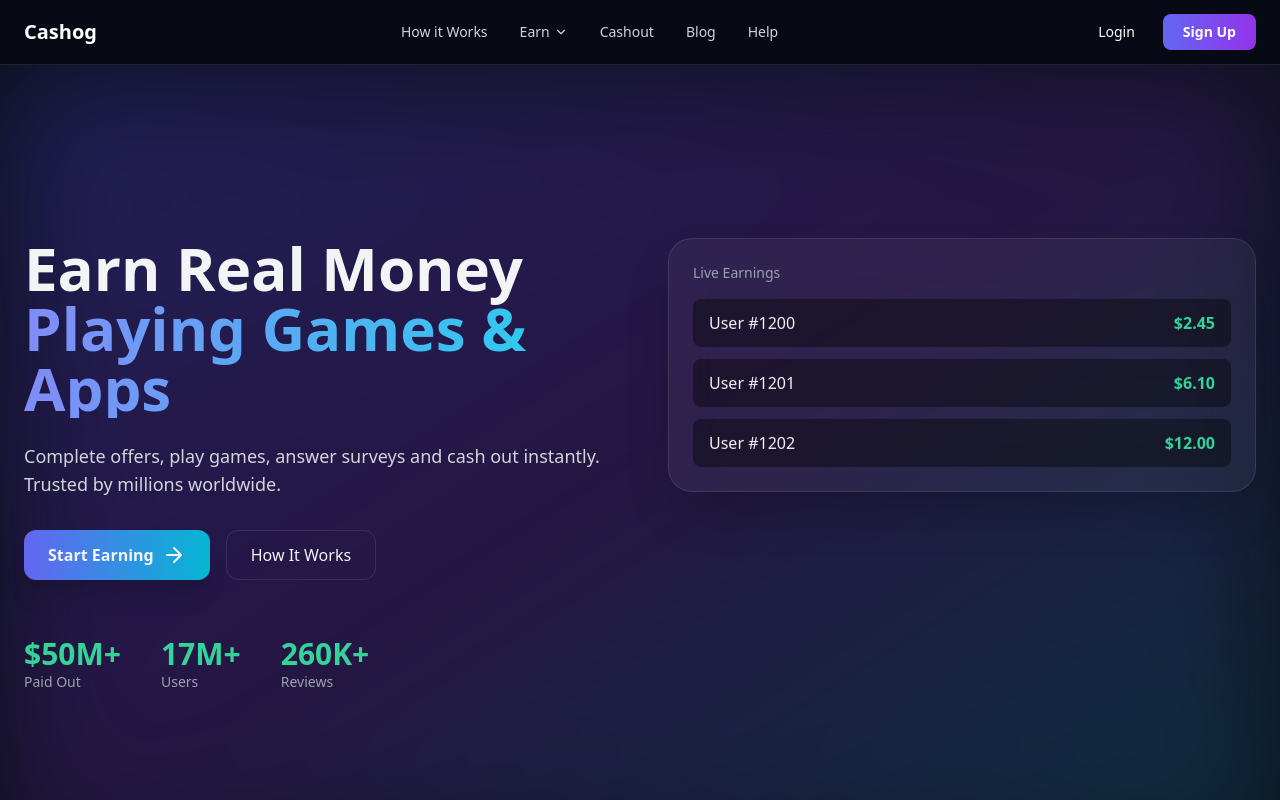
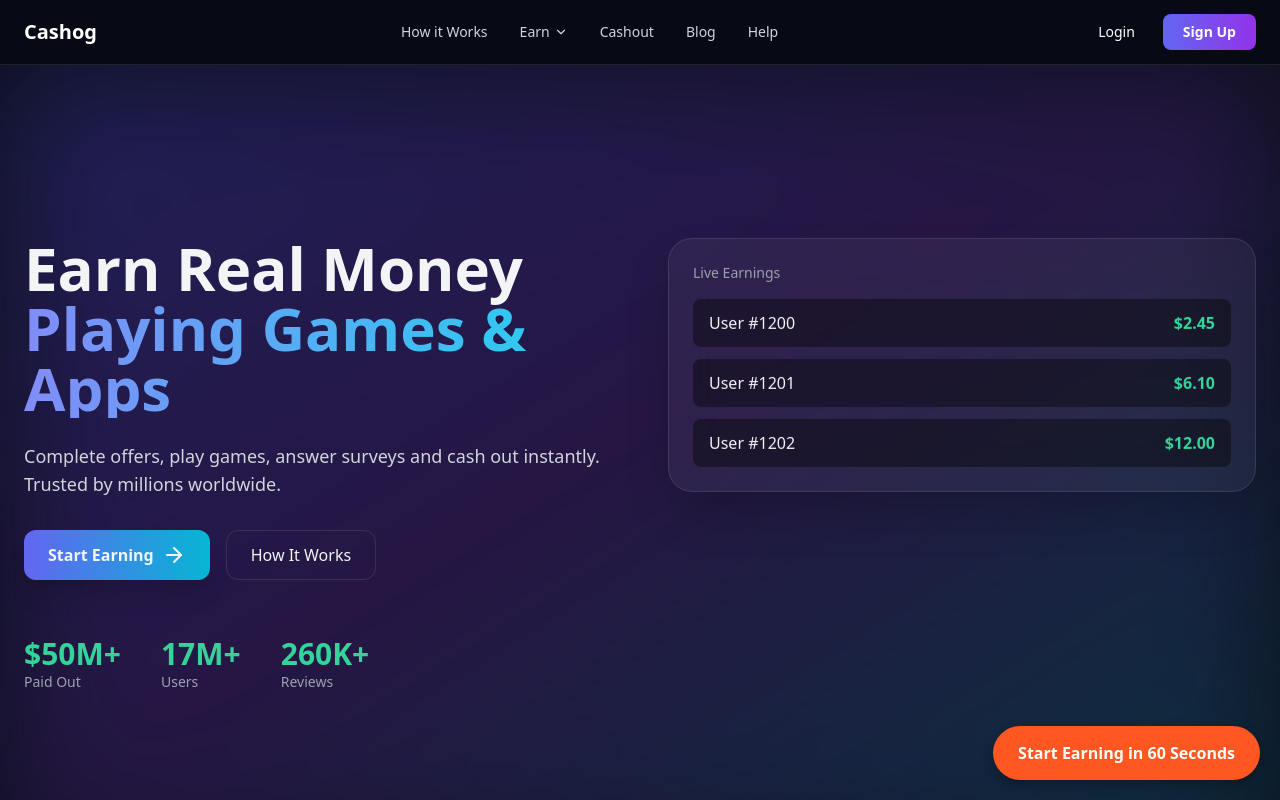
Before and after one commit to tool63/cashin, a Next.js app: page / in a window 1280 px wide. Shown: the top 800 px of the page. Built offline with nearby package versions, Linux system fonts and the light colour scheme.

Commit message:
Update layout.tsx

```diff
--- a/app/layout.tsx
+++ b/app/layout.tsx
@@ -1,11 +1,12 @@
-import '../styles/globals.css'
-import Header from '../components/Header'
-import Footer from '../components/Footer'
+import '../styles/globals.css';
+import Header from '../components/Header';
+import Footer from '../components/Footer';
+import FloatingCTA from '../components/FloatingCTA';
 
 export const metadata = {
   title: 'PayUp',
   description: 'Earn rewards, cash out, and get paid',
-}
+};
 
 export default function RootLayout({ children }: { children: React.ReactNode }) {
   return (
@@ -14,7 +15,9 @@ export default function RootLayout({ children }: { children: React.ReactNode })
         <Header />
         {children}
         <Footer />
+        {/* Floating CTA button */}
+        <FloatingCTA />
       </body>
     </html>
-  )
+  );
 }
```
